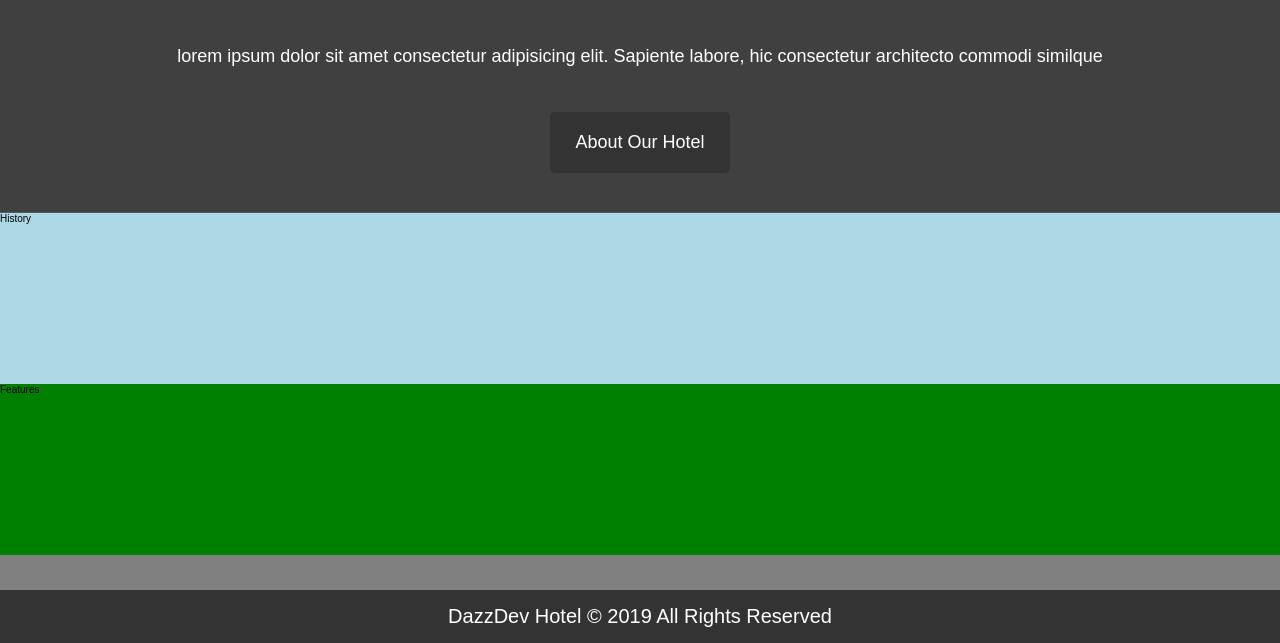
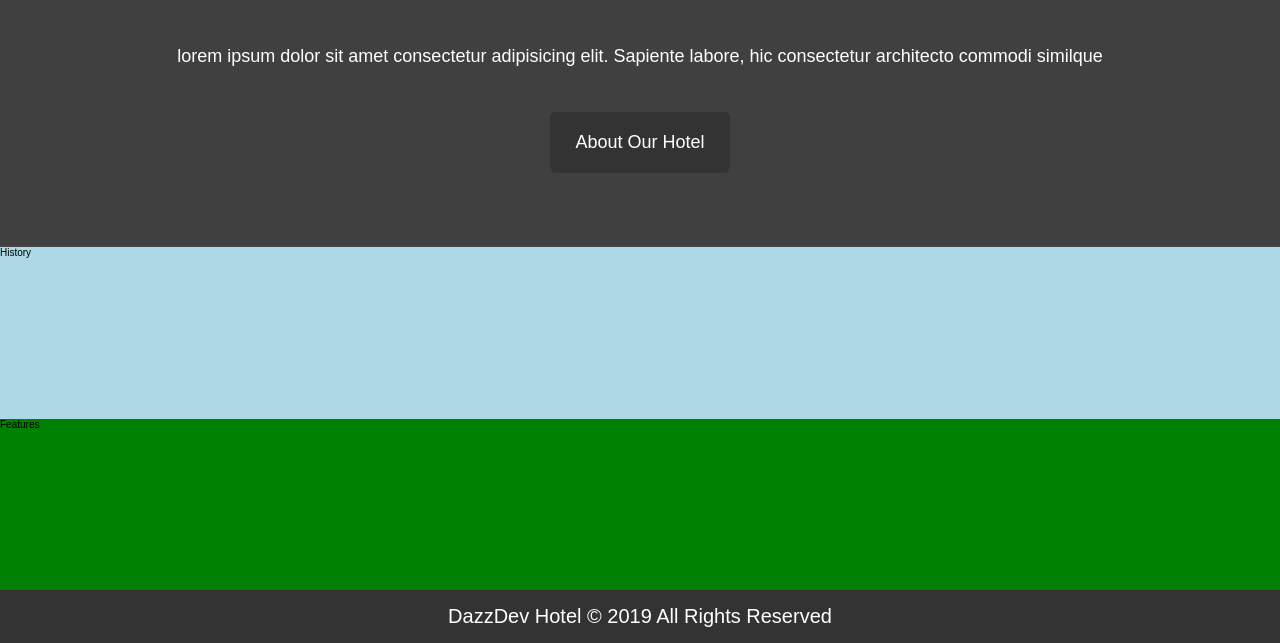
Before and after one commit to DariuszOkonski/webpage-hotel, a website: page index.html in a window 1280 px wide. Shown: the part 157-800 px from the top of the page. Drawn offline with nearby package versions, Linux system fonts and the light colour scheme.

Commit message:
slight amendmends to .main-section

```diff
--- a/dist/css/style.css
+++ b/dist/css/style.css
@@ -172,7 +172,7 @@ body {
 }
 
 .main-section .banner {
-  min-height: 40%;
+  min-height: 50%;
   background-image: -webkit-gradient(linear, left top, left bottom, from(rgba(0, 0, 0, 0.5)), to(rgba(0, 0, 0, 0.5))), url("../img/home-main.jpg");
   background-image: linear-gradient(rgba(0, 0, 0, 0.5), rgba(0, 0, 0, 0.5)), url("../img/home-main.jpg");
   background-position: center;
--- a/dist/sass/_index.scss
+++ b/dist/sass/_index.scss
@@ -121,7 +121,7 @@
   flex-grow: 1;
 
   .banner {
-    min-height: 40%;
+    min-height: 50%;
     background-image: linear-gradient(rgba(0, 0, 0, 0.5), rgba(0, 0, 0, 0.5)), url('../img/home-main.jpg');
     background-position: center;
     background-size: cover;
```
